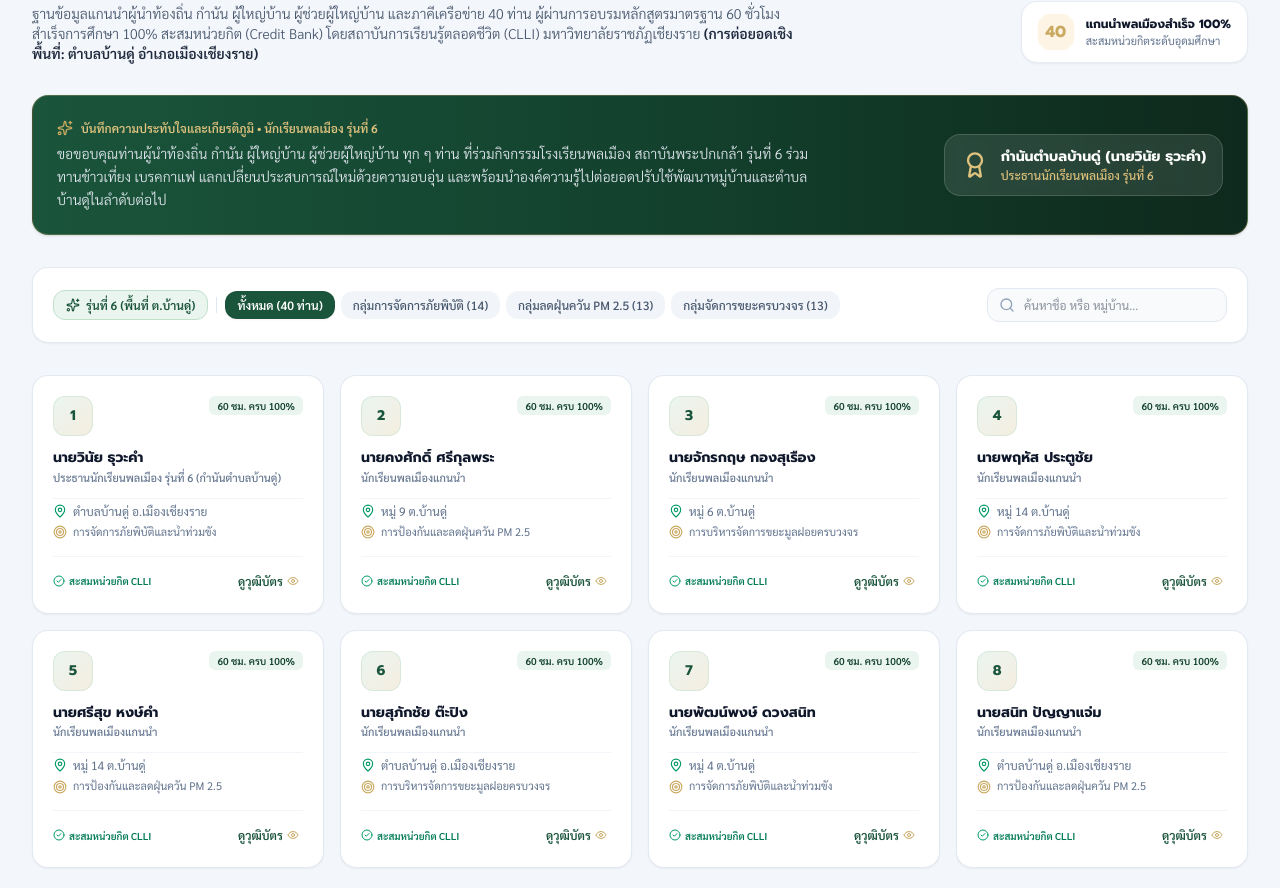
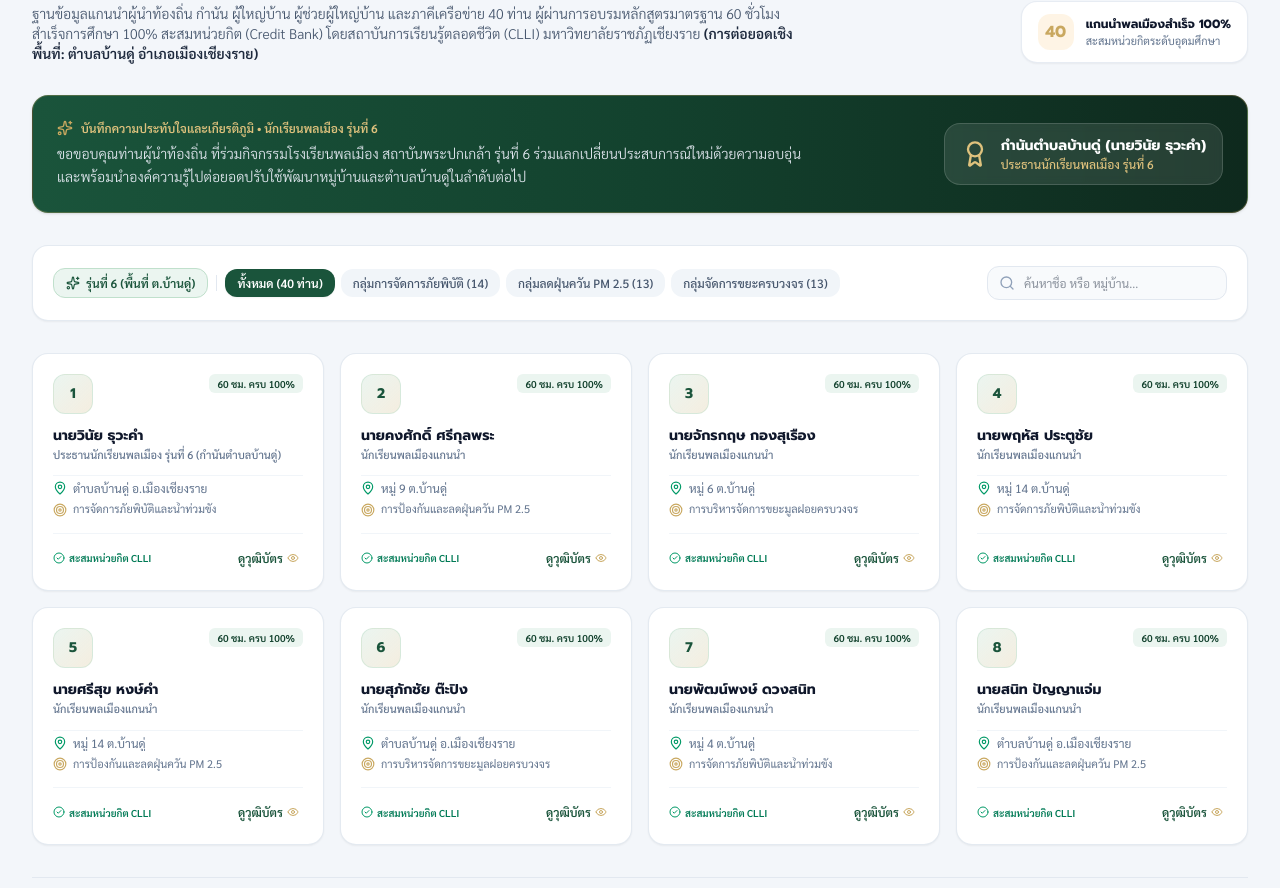
Before and after one commit to ceinueng-dev/chiangrai-citizen-school-app, a Next.js app in the folder frontend/: page / in a window 1280 px wide. Shown: the part 5313-6201 px from the top of the page. Built offline with nearby package versions, Linux system fonts and the light colour scheme; no server answers; the database is empty.

Commit message:
chore: refine leadership appreciation text for cohort 6

```diff
--- a/frontend/src/app/page.tsx
+++ b/frontend/src/app/page.tsx
@@ -1887,8 +1887,7 @@ export default function HomeApp() {
                   <span>บันทึกความประทับใจและเกียรติภูมิ • นักเรียนพลเมือง รุ่นที่ 6</span>
                 </div>
                 <p className="text-xs sm:text-sm text-slate-200 font-light leading-relaxed">
-                  ขอขอบคุณท่านผู้นำท้องถิ่น กำนัน ผู้ใหญ่บ้าน ผู้ช่วยผู้ใหญ่บ้าน ทุก ๆ ท่าน ที่ร่วมกิจกรรมโรงเรียนพลเมือง สถาบันพระปกเกล้า รุ่นที่ 6
-                  ร่วมทานข้าวเที่ยง เบรคกาแฟ แลกเปลี่ยนประสบการณ์ใหม่ด้วยความอบอุ่น และพร้อมนำองค์ความรู้ไปต่อยอดปรับใช้พัฒนาหมู่บ้านและตำบลบ้านดู่ในลำดับต่อไป
+                  ขอขอบคุณท่านผู้นำท้องถิ่น ที่ร่วมกิจกรรมโรงเรียนพลเมือง สถาบันพระปกเกล้า รุ่นที่ 6 ร่วมแลกเปลี่ยนประสบการณ์ใหม่ด้วยความอบอุ่น และพร้อมนำองค์ความรู้ไปต่อยอดปรับใช้พัฒนาหมู่บ้านและตำบลบ้านดู่ในลำดับต่อไป
                 </p>
               </div>
               <div className="flex items-center gap-3 bg-white/10 px-4 py-3 rounded-2xl border border-white/15 backdrop-blur-xs flex-shrink-0">
```
